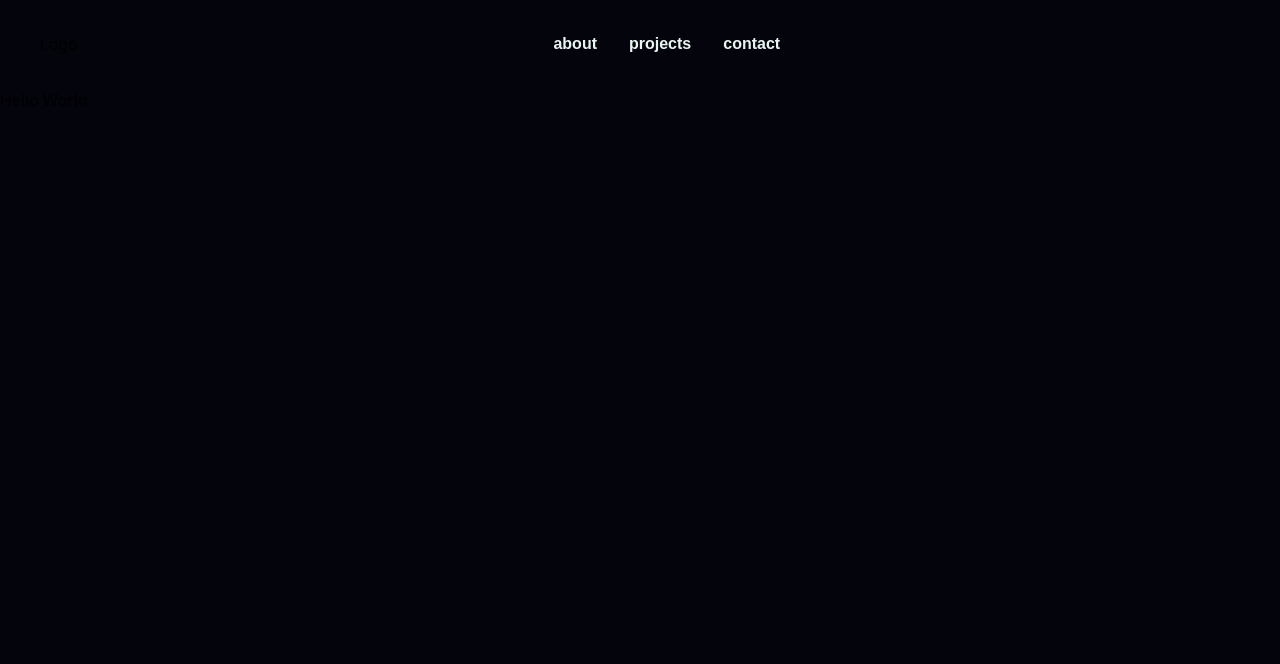
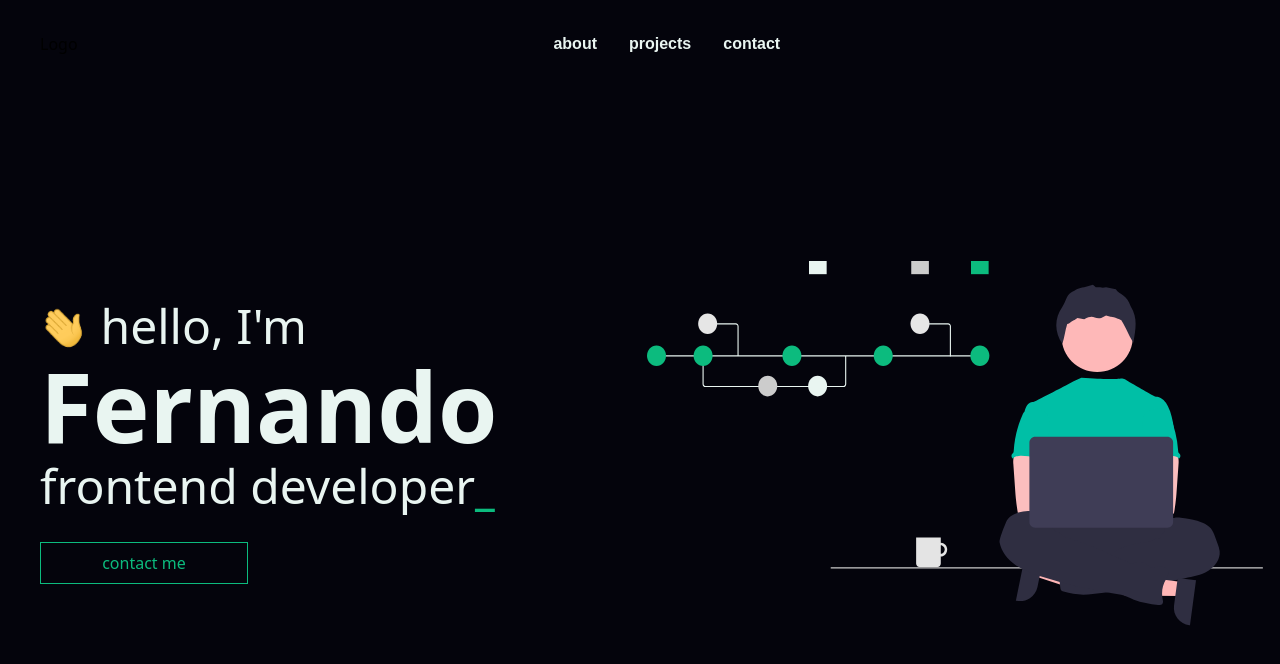
Before and after one commit to fernandoprestes/landing-page-fffp, a React (Vite) app: page / in a window 1280 px wide. Shown: the top 664 px of the page. Built offline with nearby package versions, Linux system fonts and the light colour scheme.

Commit message:
feat: add hero components

```diff
--- a/src/App.tsx
+++ b/src/App.tsx
@@ -1,11 +1,12 @@
 import { Header } from './components/Header'
+import Hero from './components/Hero'
 import './styles/globals.css'
 
 function App() {
   return (
     <>
       <Header />
-      <h1>Hello World</h1>
+      <Hero />
     </>
   )
 }
--- /dev/null
+++ b/src/components/Hero/index.tsx
@@ -0,0 +1,34 @@
+import HelloGif from '../../images/hello.gif'
+import HeroBanner from '../../images/hero-banner.svg'
+import './styles.scss'
+
+const Hero = () => {
+  return (
+    <main className="container mx-auto max-w-7xl flex items-center">
+      <section className="w-full md:w-3/5 text-mint-cream p-10 ">
+        <p className="text-2xl md:text-4xl lg:text-5xl">
+          <img
+            className="w-8 md:w-10 lg:w-12 inline mb-2"
+            src={HelloGif}
+            alt="hello"
+          />{' '}
+          hello, I'm
+          <span className="text-6xl lg:text-8xl font-bold mb-2 inline-block w-full">
+            Fernando
+          </span>
+          frontend developer<span className="text-sea-green font-bold">_</span>
+        </p>
+
+        <button className="px-4 py-2 w-52 mt-8 text-sea-green border border-sea-green">
+          contact me
+        </button>
+      </section>
+
+      <section className="hidden md:block w-3/5">
+        <img src={HeroBanner} alt="banner" />
+      </section>
+    </main>
+  )
+}
+
+export default Hero
--- /dev/null
+++ b/src/components/Hero/styles.scss
@@ -0,0 +1,3 @@
+main{
+  height: calc(100vh - 90px);
+}
```
Also changed, not shown: src/images/hello.gif (added), src/images/hero-banner.svg (added).
